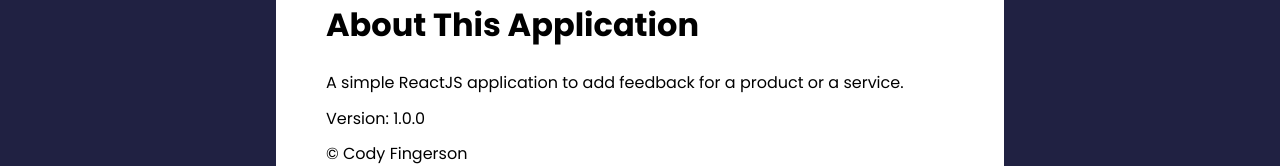
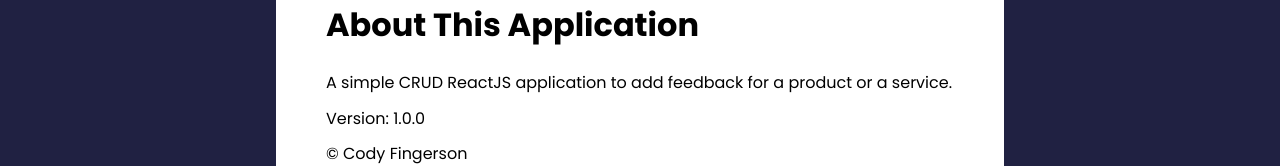
Before and after one commit to codyafingerson/feedback-ui, a React (Create React App) app: page /about in a window 1280 px wide. Shown: the part 141-307 px from the top of the page. Built offline with nearby package versions, Linux system fonts and the light colour scheme; data requests are answered from the project's data file.

Commit message:
Update AboutPage.jsx

```diff
--- a/src/pages/AboutPage.jsx
+++ b/src/pages/AboutPage.jsx
@@ -8,7 +8,7 @@ function AboutPage(props) {
         <Card>
             <div className='about'>
                 <h1>About This Application</h1>
-                <p>A simple ReactJS application to add feedback for a product or a service.</p>
+                <p>A simple CRUD ReactJS application to add feedback for a product or a service.</p>
                 <p>Version: 1.0.0</p>
                 <p>&#169; Cody Fingerson</p>
                 <p>
```
